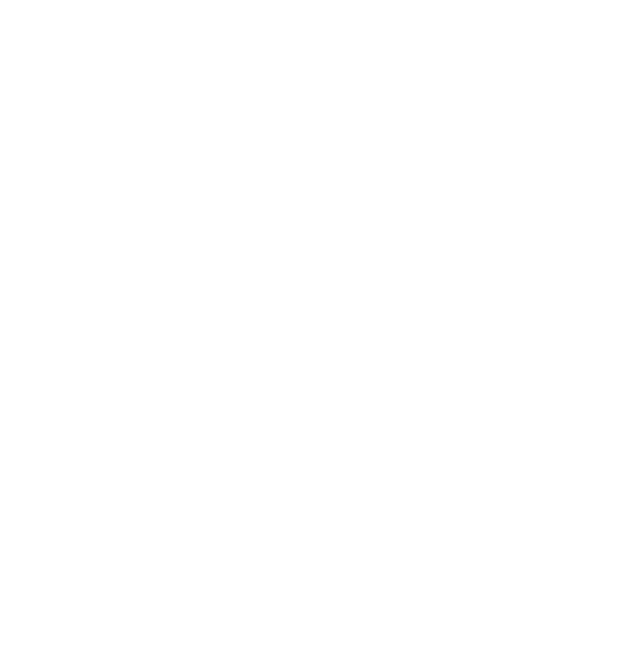
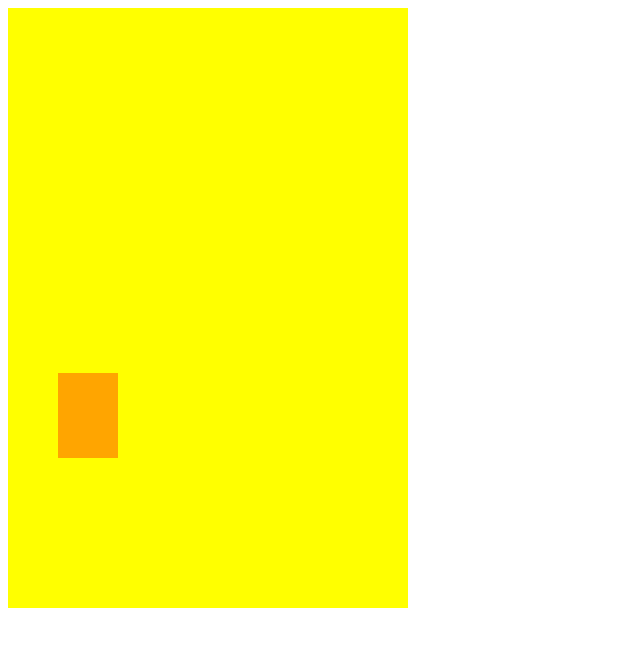
Before and after one commit to lakshmi-malagalu/doodle-jump-game, a plain HTML site: page index.html in a window 1280 px wide. Shown: the whole page, without its empty margins (0-640 px from the left). Drawn offline with Linux system fonts and the light colour scheme.

Commit message:
added createDoodler and start functions

```diff
--- a/app.js
+++ b/app.js
@@ -1,3 +1,23 @@
 document.addEventListener('DOMContentLoaded', () => {
 
+    const grid = document.querySelector('.grid');
+    const doodler = document.createElement('div');
+    let doodlerLeftSpace = 50;
+    let doodlerBottomSpace = 150;
+    let isGameOver = false;
+
+    function createDoodler(){
+        grid.appendChild(doodler);
+        doodler.classList.add('doodler');
+        doodler.style.left = doodlerLeftSpace + 'px';
+        doodler.style.bottom = doodlerBottomSpace + 'px';
+
+    }
+
+    function start(){
+        if (!isGameOver){
+            createDoodler();
+        }
+    }
+    start();
 })
--- a/index.html
+++ b/index.html
@@ -4,6 +4,7 @@
         <meta charset="UTF-8">
         <title>Doodle Jump</title>
         <script src=app.js charset ="utf-8"></script>
+        <link rel="stylesheet" href="style.css"></link>
     </head>
     <body>
         <div class="grid"></div>
```
